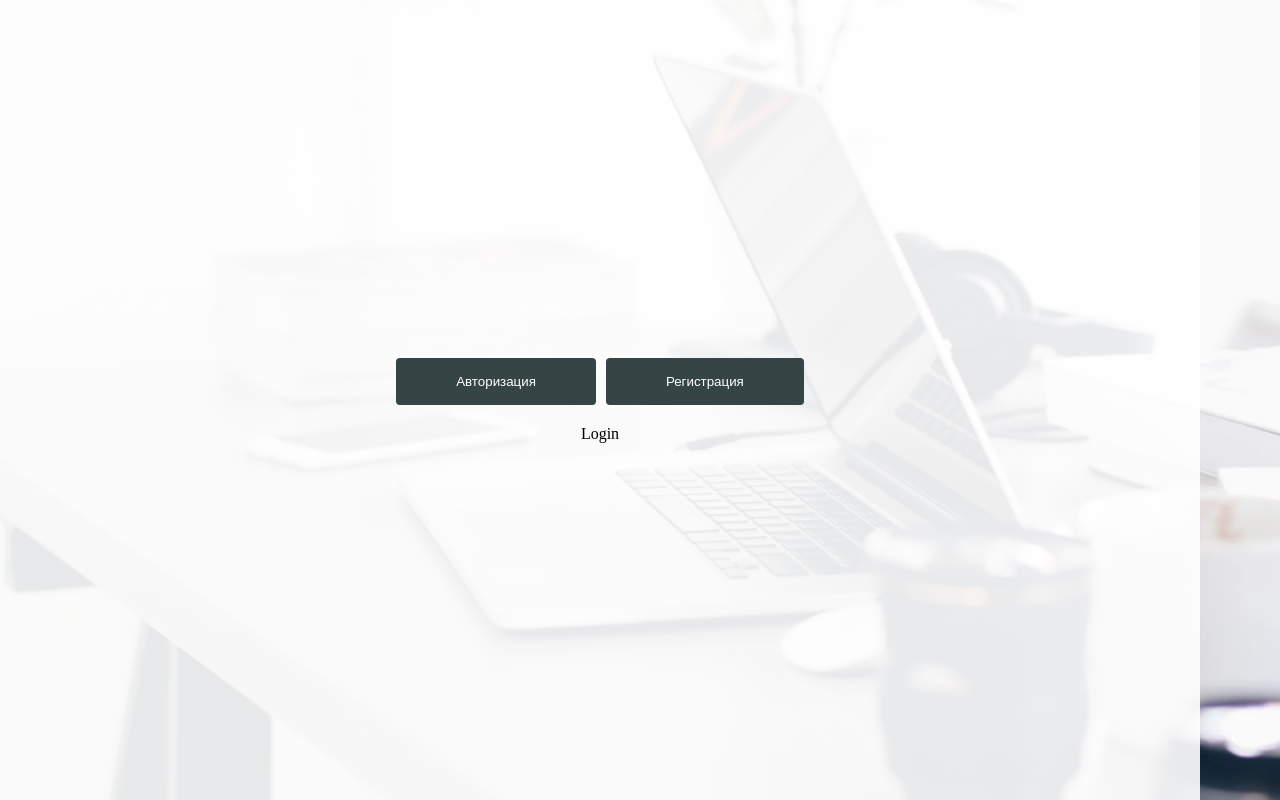
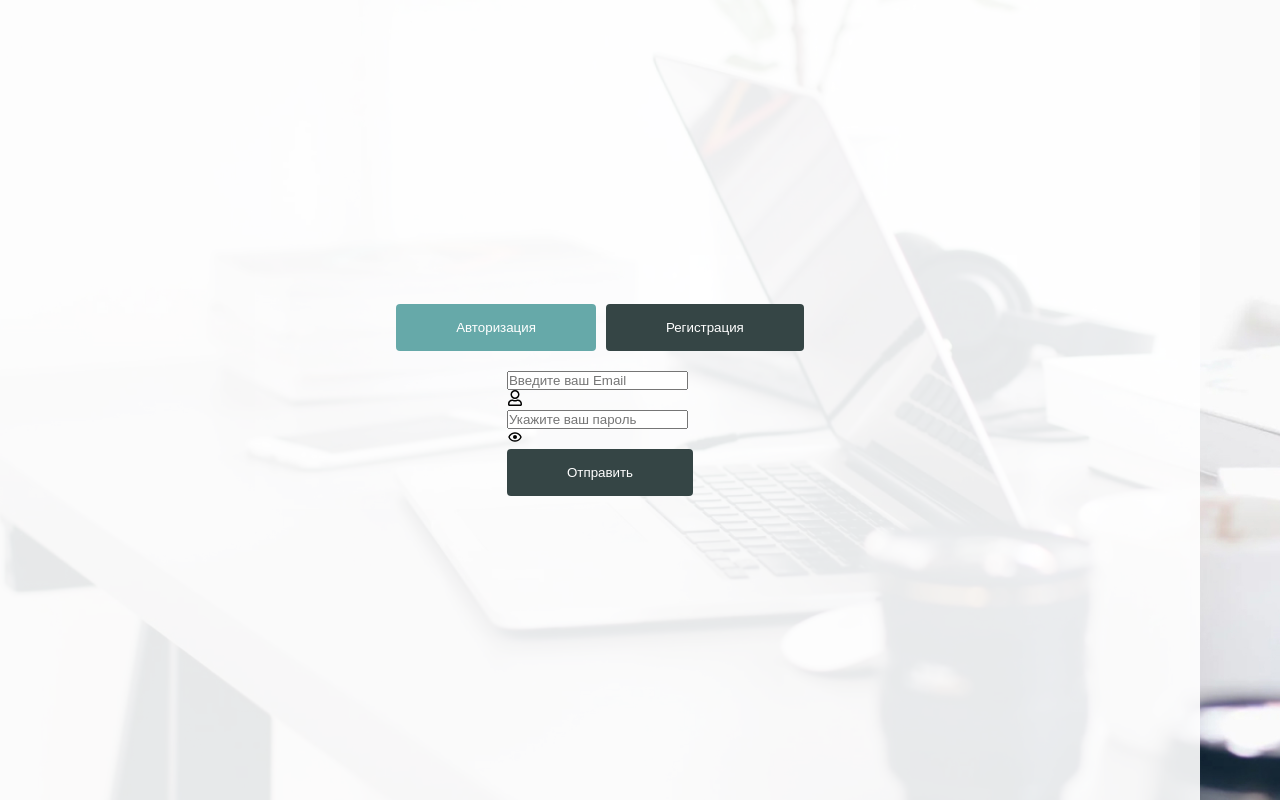
Before and after one commit to AlekseyAveryanov1996/fitnes-tracker, a React (Vite) app: page / in a window 1280 px wide. Built offline with nearby package versions, Linux system fonts and the light colour scheme.

Commit message:
Разработка проекта

```diff
--- a/package.json
+++ b/package.json
@@ -12,6 +12,7 @@
   "dependencies": {
     "react": "^18.2.0",
     "react-dom": "^18.2.0",
+    "react-icons": "^5.0.1",
     "styled-components": "^6.1.8"
   },
   "devDependencies": {
--- a/src/components/login/LoginTabs/Autentification/Autentification.jsx
+++ b/src/components/login/LoginTabs/Autentification/Autentification.jsx
@@ -1,5 +1,23 @@
+import { FaRegUser } from "react-icons/fa";
+import { BiShow } from "react-icons/bi";
+import Input from "../../../ui/Input";
+import Button from "../../../ui/Button";
+
 export default function Autentification() {
   return (
-    <div>Login</div>
-  )
+    <div>
+      <Input
+        type="email"
+        placeholder={"Введите ваш Email"}
+        icon={<FaRegUser />}
+      />
+      <Input
+        type="password"
+        placeholder={"Укажите ваш пароль"}
+        icon={<BiShow />}
+      />
+
+      <Button>Отправить</Button>
+    </div>
+  );
 }
--- a/src/components/login/LoginTabs/LoginTabs.jsx
+++ b/src/components/login/LoginTabs/LoginTabs.jsx
@@ -33,7 +33,7 @@ const TabsHeader = styled.div`
 
 const TabsMain = styled.div`
   margin-top: 20px;
-`
+`;
 
 export default function LoginTabs() {
   const [tab, setTab] = useState("login");
@@ -41,8 +41,18 @@ export default function LoginTabs() {
   return (
     <ContainerTabs>
       <TabsHeader>
-        <Button onClick={() => setTab("login")}>Авторизация</Button>
-        <Button onClick={() => setTab("registr")}>Регистрация</Button>
+        <Button
+          isActive={tab === "login"}
+          onClick={() => setTab("login")}
+        >
+          Авторизация
+        </Button>
+        <Button
+          isActive={tab === "registr"}
+          onClick={() => setTab("registr")}
+        >
+          Регистрация
+        </Button>
       </TabsHeader>
 
       <TabsMain>
--- a/src/components/ui/Button.jsx
+++ b/src/components/ui/Button.jsx
@@ -7,7 +7,7 @@ const Btn = styled.button`
   justify-content: center;
   align-items: center;
   color: #fff;
-  background: #354545;
+  background: ${(props) => (props.isActiveButton ? "#66a9a9" : "#354545")};
   width: 100%;
   max-width: fit-content;
   margin: 0 0;
@@ -19,11 +19,18 @@ const Btn = styled.button`
   cursor: pointer;
   ${devices.tabletLarge} {
     &:hover {
-      background: #213d3d;
+      background: #66a9a9;
     }
   }
 `;
 
-export default function Button({ isActive, onClick, children }) {
-  return <Btn onClick={onClick}>{children}</Btn>;
+export default function Button({ isActive, onClick, type, children }) {
+  return (
+    <Btn
+      isActiveButton={isActive}
+      onClick={onClick}
+    >
+      {children}
+    </Btn>
+  );
 }
--- /dev/null
+++ b/src/components/ui/Input.jsx
@@ -0,0 +1,14 @@
+import styled from "styled-components";
+import { devices } from "../../settings";
+
+export default function Input({ type = "text", placeholder, icon }) {
+  return (
+    <div>
+      <input
+        type={type}
+        placeholder={placeholder}
+      />
+      <div>{icon}</div>
+    </div>
+  );
+}
```
Also changed, not shown: 1 other file (tests, documents, lock files or other folders).
